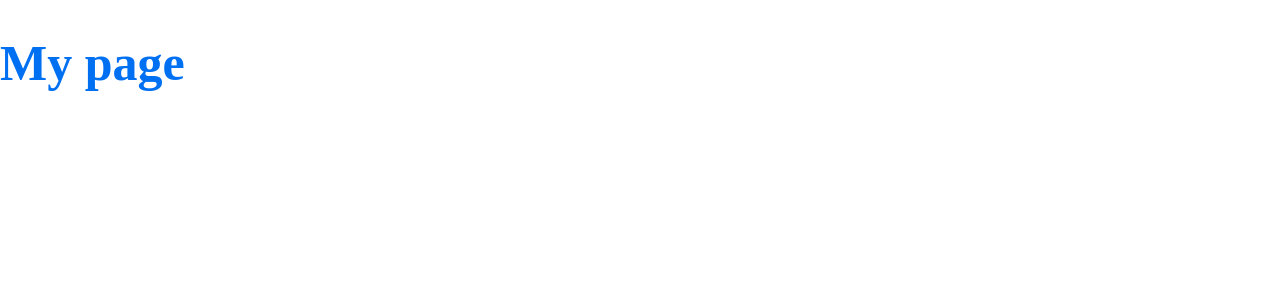
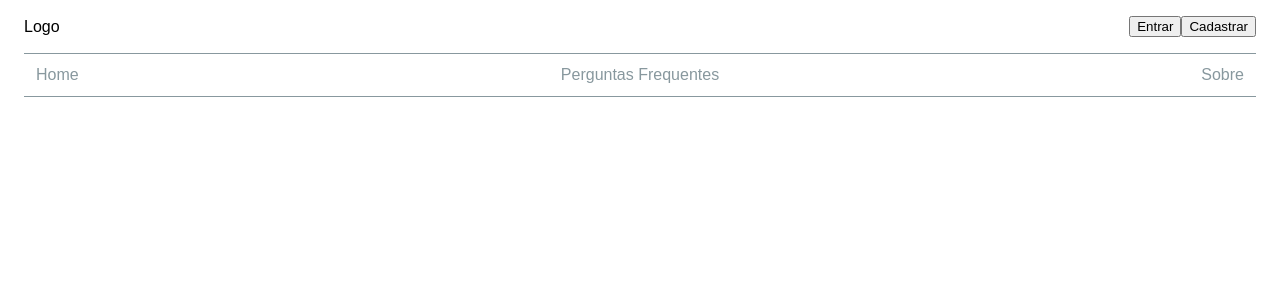
Before and after one commit to gspadilha/Alura, a Next.js app: page / in a window 1280 px wide. Shown: the top 300 px of the page. Built offline with nearby package versions, Linux system fonts and the light colour scheme.

Commit message:
feat: criação do componente de Menu/Header

```diff
--- a/pages/_app.tsx
+++ b/pages/_app.tsx
@@ -1,20 +1,13 @@
-import { createGlobalStyle, ThemeProvider } from 'styled-components'
+import { NextRouter } from "next/dist/next-server/lib/router/router";
+import { AppPropsType } from "next/dist/next-server/lib/utils";
+import { PropsWithChildren } from "react";
+import { ThemeProvider } from "styled-components";
+import { GlobalStyle, theme } from "../src/styles/globalStyle";
 
-const GlobalStyle = createGlobalStyle`
-  body {
-    margin: 0;
-    padding: 0;
-    box-sizing: border-box;
-  }
-`
-
-const theme = {
-  colors: {
-    primary: '#0070f3',
-  },
-}
-
-export default function App({ Component, pageProps }) {
+export default function App({
+  Component,
+  pageProps,
+}: PropsWithChildren<AppPropsType<NextRouter, {}>>) {
   return (
     <>
       <GlobalStyle />
@@ -22,5 +15,5 @@ export default function App({ Component, pageProps }) {
         <Component {...pageProps} />
       </ThemeProvider>
     </>
-  )
+  );
 }
--- a/pages/_document.tsx
+++ b/pages/_document.tsx
@@ -1,19 +1,19 @@
-import Document from 'next/document'
-import { ServerStyleSheet } from 'styled-components'
+import Document, { DocumentContext } from "next/document";
+import { ServerStyleSheet } from "styled-components";
 
 export default class MyDocument extends Document {
-  static async getInitialProps(ctx) {
-    const sheet = new ServerStyleSheet()
-    const originalRenderPage = ctx.renderPage
+  static async getInitialProps(ctx: DocumentContext) {
+    const sheet = new ServerStyleSheet();
+    const originalRenderPage = ctx.renderPage;
 
     try {
       ctx.renderPage = () =>
         originalRenderPage({
           enhanceApp: (App) => (props) =>
             sheet.collectStyles(<App {...props} />),
-        })
+        });
 
-      const initialProps = await Document.getInitialProps(ctx)
+      const initialProps = await Document.getInitialProps(ctx);
       return {
         ...initialProps,
         styles: (
@@ -22,9 +22,9 @@ export default class MyDocument extends Document {
             {sheet.getStyleElement()}
           </>
         ),
-      }
+      };
     } finally {
-      sheet.seal()
+      sheet.seal();
     }
   }
 }
--- a/pages/index.tsx
+++ b/pages/index.tsx
@@ -1,10 +1,5 @@
-import styled from "styled-components";
-
-const Title = styled.h1`
-  font-size: 50px;
-  color: ${({ theme }) => theme.colors.primary};
-`;
+import Menu from "../src/components/commons/Menu";
 
 export default function Home() {
-  return <Title>My page</Title>;
+  return <Menu />;
 }
--- /dev/null
+++ b/pages/styles.ts
@@ -0,0 +1,6 @@
+import styled from "styled-components";
+
+export const Title = styled.h1`
+  font-size: 50px;
+  color: ${({ theme }) => theme.colors.primary};
+`;
--- /dev/null
+++ b/src/components/commons/Menu/index.tsx
@@ -0,0 +1,33 @@
+import React from "react";
+import { HeaderContainer } from "./styles";
+
+const links = [
+  { texto: "Home", url: "/" },
+  { texto: "Perguntas Frequentes", url: "/faq" },
+  { texto: "Sobre", url: "/about" },
+];
+
+const Menu: React.FC = () => {
+  return (
+    <HeaderContainer>
+      <HeaderContainer.LeftSide>Logo</HeaderContainer.LeftSide>
+
+      <HeaderContainer.CentralSide>
+        {links.map((link) => {
+          return (
+            <li>
+              <a href={link.url}>{link.texto}</a>
+            </li>
+          );
+        })}
+      </HeaderContainer.CentralSide>
+
+      <HeaderContainer.RightSide>
+        <button>Entrar</button>
+        <button>Cadastrar</button>
+      </HeaderContainer.RightSide>
+    </HeaderContainer>
+  );
+};
+
+export default Menu;
--- /dev/null
+++ b/src/components/commons/Menu/styles.ts
@@ -0,0 +1,62 @@
+import styled, { StyledComponentBase } from "styled-components";
+
+interface IHeaderContainer extends StyledComponentBase<any, {}> {
+  LeftSide?: any;
+  CentralSide?: any;
+  RightSide?: any;
+}
+
+export const HeaderContainer: IHeaderContainer = styled.nav`
+  font-family: "Rubik", sans-serif;
+  display: flex;
+  align-items: center;
+  justify-content: space-between;
+  flex-wrap: wrap;
+  margin-top: 1rem;
+  padding-left: 1.5rem;
+  padding-right: 1.5rem;
+`;
+
+HeaderContainer.LeftSide = styled.div`
+  padding: 0;
+  margin: 0;
+  order: 1;
+`;
+
+HeaderContainer.CentralSide = styled.div`
+  padding: 0;
+  margin: 0;
+  order: 3;
+  width: 100%;
+  list-style: none;
+  display: flex;
+  align-items: center;
+  justify-content: space-between;
+  margin-top: 1rem;
+  border-top: 1px solid var(--secondaryColor);
+  border-bottom: 1px solid var(--secondaryColor);
+  padding: 0.75rem;
+
+  a {
+    text-align: center;
+    display: block;
+    text-decoration: none;
+    color: var(--secondaryColor);
+    transition: 200ms ease-in-out;
+
+    &:hover,
+    &:focus {
+      font-weight: 500;
+      color: #070c0e;
+    }
+  }
+`;
+
+HeaderContainer.RightSide = styled.div`
+  padding: 0;
+  margin: 0;
+  order: 2;
+  display: flex;
+  flex: 1;
+  justify-content: flex-end;
+`;
--- /dev/null
+++ b/src/styles/globalStyle.ts
@@ -0,0 +1,19 @@
+import { createGlobalStyle } from "styled-components";
+
+export const GlobalStyle = createGlobalStyle`
+  :root {
+    --secondaryColor: #88989e;
+  }
+
+  body {
+    margin: 0;
+    padding: 0;
+    box-sizing: border-box;
+  }
+`;
+
+export const theme = {
+  colors: {
+    primary: "#0070f3",
+  },
+};
```
